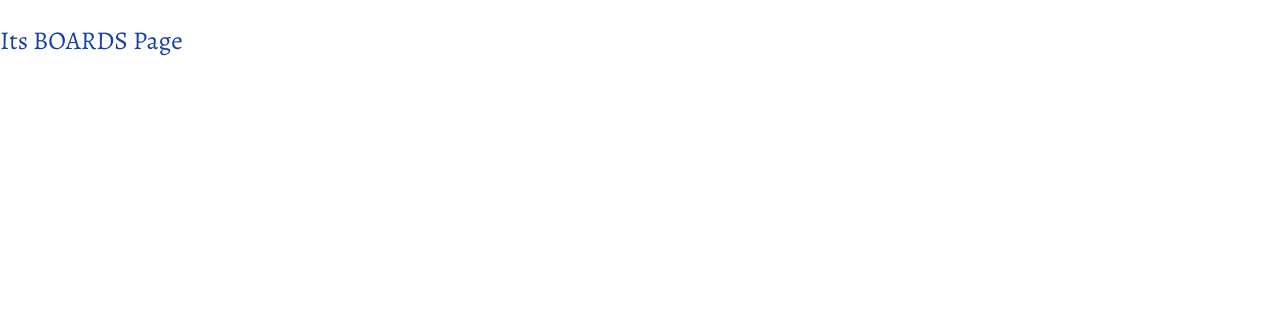
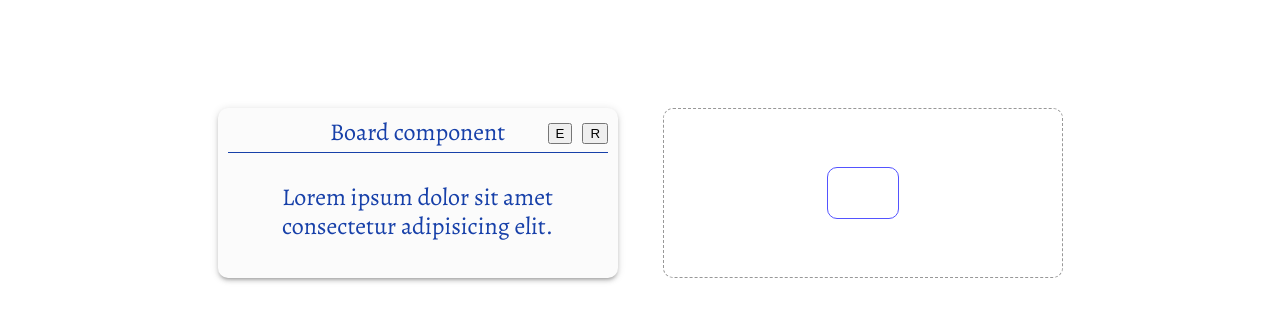
Before and after one commit to Verbena336/project-management-app, a React (Create React App) app in the folder project-management-app/: page /boards in a window 1280 px wide. Shown: the top 322 px of the page. Built offline with nearby package versions, Linux system fonts and the light colour scheme; sample sign-in values are in the browser's storage.

Commit message:
feat: add boards page and components with styles

```diff
--- a/project-management-app/src/components/AppRoutes/constants.tsx
+++ b/project-management-app/src/components/AppRoutes/constants.tsx
@@ -4,7 +4,7 @@ import SignUpPage from 'pages/SignUpPage';
 import Page404 from 'pages/page404';
 
 import WelcomePage from './plugs/WelcomePage';
-import BoardsPage from './plugs/BoardsPage';
+import BoardsPage from 'pages/BoardsPage';
 import EditProfilePage from './plugs/EditProfilePage';
 
 import { PATH } from './types';
--- a/project-management-app/src/components/AppRoutes/plugs/BoardsPage.tsx
+++ /dev/null
@@ -1,12 +0,0 @@
-import React from 'react';
-import { Navigate } from 'react-router-dom';
-
-import { PATH } from '../types';
-
-const BoardsPage = () => {
-  if (!localStorage.getItem('KanBanToken')) return <Navigate to={PATH.WELCOME} />;
-
-  return <p>Its BOARDS Page</p>;
-};
-
-export default BoardsPage;
--- a/project-management-app/src/index.css
+++ b/project-management-app/src/index.css
@@ -1,6 +1,6 @@
 @import-normalize;
 
-body {
+/* body {
   margin: 0;
   font-family: -apple-system, BlinkMacSystemFont, 'Segoe UI', 'Roboto', 'Oxygen', 'Ubuntu',
     'Cantarell', 'Fira Sans', 'Droid Sans', 'Helvetica Neue', sans-serif;
@@ -10,4 +10,4 @@ body {
 
 code {
   font-family: source-code-pro, Menlo, Monaco, Consolas, 'Courier New', monospace;
-}
+} */
--- /dev/null
+++ b/project-management-app/src/pages/BoardsPage/components/ExistBoard/index.module.scss
@@ -0,0 +1,68 @@
+@import 'styles/abstracts/mixins';
+
+.boardSection,
+.boardContentWrapper {
+  box-sizing: border-box;
+}
+
+.boardSection,
+.boardContentWrapper {
+  max-width: 400px;
+  min-width: 300px;
+  width: 100%;
+  height: 170px;
+}
+
+.boardContentWrapper {
+  padding: 10px;
+  font-size: 24px;
+  color: $primary-color;
+  @include media-mobile {
+    font-size: 18px;
+  }
+}
+
+.boardTitle,
+.boardDescription {
+  margin: 0;
+}
+
+.boardHeader {
+  position: relative;
+  padding-bottom: 5px;
+  display: flex;
+  justify-content: center;
+  border-bottom: 1px solid $primary-color;
+}
+
+.boardButtonWrapper {
+  position: absolute;
+  left: calc(100% - 60px);
+  top: 5px;
+  display: flex;
+  justify-content: space-between;
+  gap: 10px;
+  @include media-mobile {
+    top: 0;
+    gap: 5px;
+    font-size: 18px;
+  }
+}
+
+.boardDescriptionWrapper {
+  overflow-y: auto;
+  box-sizing: border-box;
+  padding: 30px 0;
+  height: calc(100% - 35px);
+  display: flex;
+  justify-content: center;
+}
+
+.boardEdit,
+.boardRemove {
+  cursor: pointer;
+}
+
+.boardDescription {
+  text-align: center;
+}
--- /dev/null
+++ b/project-management-app/src/pages/BoardsPage/components/ExistBoard/index.tsx
@@ -0,0 +1,30 @@
+import React from 'react';
+
+import MainPaper from 'components/MainPaper';
+
+import styles from './index.module.scss';
+
+const ExistBoard = () => {
+  return (
+    <section className={styles.boardSection}>
+      <MainPaper>
+        <div className={styles.boardContentWrapper}>
+          <header className={styles.boardHeader}>
+            <p className={styles.boardTitle}>Board component</p>
+            <div className={styles.boardButtonWrapper}>
+              <button className={styles.boardEdit}>E</button>
+              <button className={styles.boardRemove}>R</button>
+            </div>
+          </header>
+          <div className={styles.boardDescriptionWrapper}>
+            <p className={styles.boardDescription}>
+              Lorem ipsum dolor sit amet consectetur adipisicing elit.
+            </p>
+          </div>
+        </div>
+      </MainPaper>
+    </section>
+  );
+};
+
+export default ExistBoard;
--- /dev/null
+++ b/project-management-app/src/pages/BoardsPage/components/NewBoard/index.module.scss
@@ -0,0 +1,29 @@
+@import 'styles/base/vars';
+
+.newBoard {
+  display: flex;
+  justify-content: center;
+  align-items: center;
+  box-sizing: border-box;
+  max-width: 400px;
+  min-width: 300px;
+  width: 100%;
+  height: 170px;
+  border: 1px dashed $new-border-dashed;
+  background-color: transparent;
+  border-radius: 10px;
+  cursor: pointer;
+}
+
+.newBoardIcon {
+  width: 70px;
+  height: 50px;
+  border: 1px solid rgb(83, 83, 255);
+  border-radius: 10px;
+  transition: 0.3s;
+}
+
+.newBoard:hover .newBoardIcon {
+  transform: scale(1.1);
+  border-color: rgb(12, 12, 151);
+}
--- /dev/null
+++ b/project-management-app/src/pages/BoardsPage/components/NewBoard/index.tsx
@@ -0,0 +1,13 @@
+import React from 'react';
+
+import styles from './index.module.scss';
+
+const NewBoard = () => {
+  return (
+    <button className={styles.newBoard}>
+      <div className={styles.newBoardIcon}></div>
+    </button>
+  );
+};
+
+export default NewBoard;
--- /dev/null
+++ b/project-management-app/src/pages/BoardsPage/index.module.scss
@@ -0,0 +1,14 @@
+@import 'styles/abstracts/mixins';
+
+.boardsWrapper {
+  padding: 100px 50px;
+  display: flex;
+  flex-wrap: wrap;
+  justify-content: center;
+  gap: 45px;
+  transition: 0.5s;
+  @include media-tablet-large {
+    gap: 20px;
+    padding: 50px 10px;
+  }
+}
--- /dev/null
+++ b/project-management-app/src/pages/BoardsPage/index.tsx
@@ -0,0 +1,22 @@
+import React from 'react';
+import { Navigate } from 'react-router-dom';
+
+import ExistBoard from './components/ExistBoard';
+import NewBoard from './components/NewBoard';
+
+import { PATH } from 'components/AppRoutes/types';
+
+import styles from './index.module.scss';
+
+const BoardsPage = () => {
+  // if (!localStorage.getItem('KanBanToken')) return <Navigate to={PATH.WELCOME} />;
+
+  return (
+    <div className={styles.boardsWrapper}>
+      <ExistBoard />
+      <NewBoard />
+    </div>
+  );
+};
+
+export default BoardsPage;
--- a/project-management-app/src/styles/abstracts/_mixins.scss
+++ b/project-management-app/src/styles/abstracts/_mixins.scss
@@ -1,4 +1,4 @@
-@use '../base/vars' as *;
+@import '../base/vars';
 
 //fonts
 @mixin alegreya(
--- a/project-management-app/src/styles/base/_vars.scss
+++ b/project-management-app/src/styles/base/_vars.scss
@@ -9,6 +9,7 @@ $light-gray-color: #848484;
 $light-gray-second-color: #efefef;
 $white: #ffffff;
 $dark-white: #fbfbfb;
+$new-border-dashed: #989898;
 
 //fonts
 $ff-alegreya-regular: 'Alegreya', serif;
--- a/project-management-app/src/styles/common/index.scss
+++ b/project-management-app/src/styles/common/index.scss
@@ -1,4 +1,6 @@
-@use '../abstracts/mixins' as *;
+// @use '../abstracts/mixins' as *;
+
+@import '../abstracts/mixins';
 
 body {
   @include alegreya;
```
